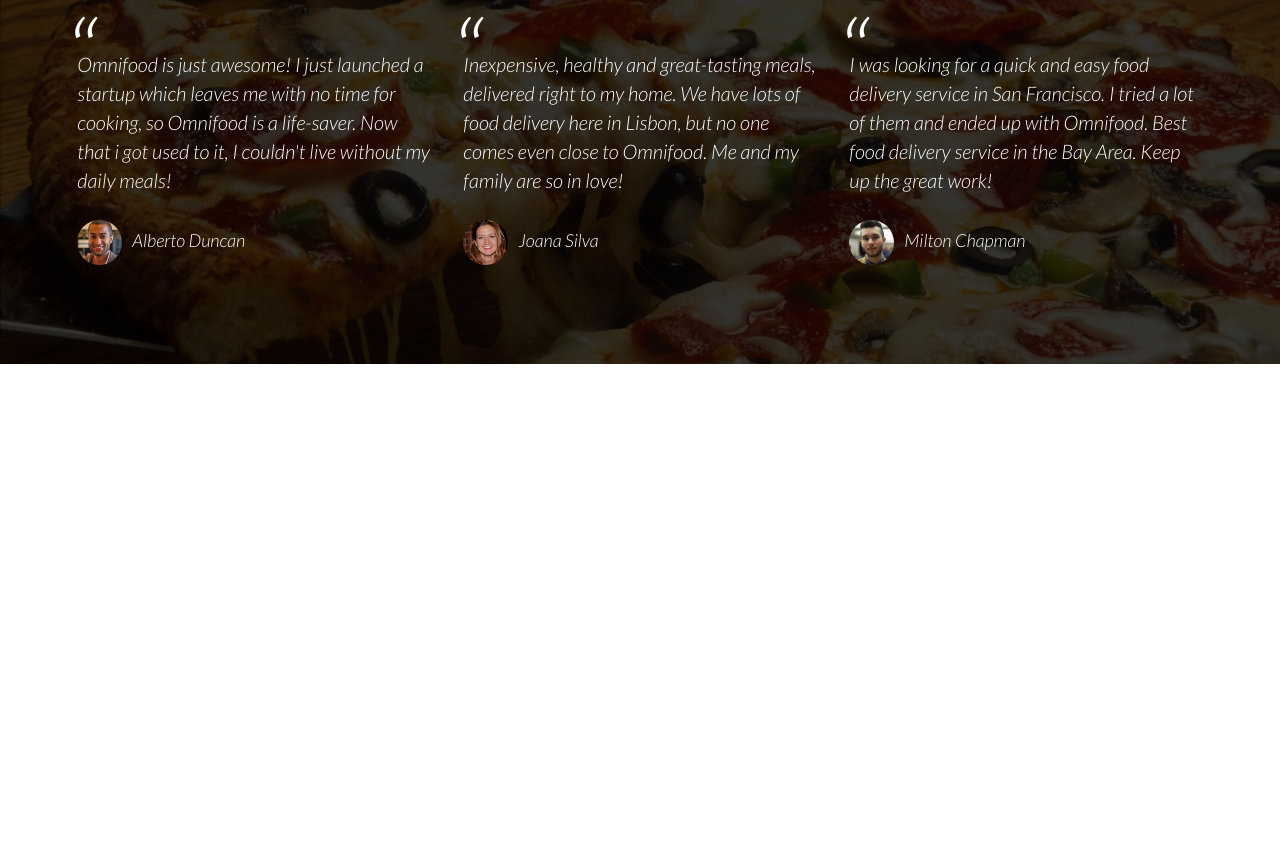
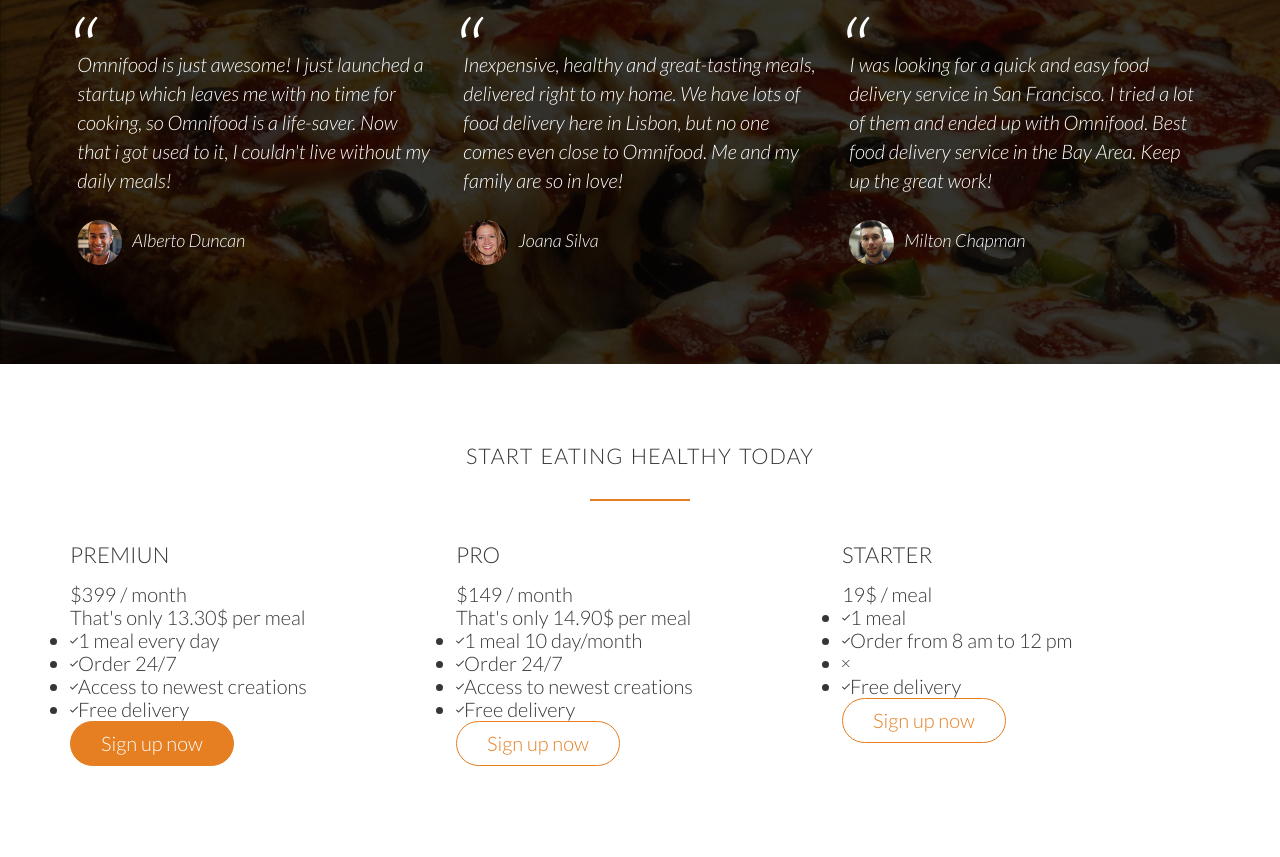
Before and after one commit to argenis0409/omnifood, a plain HTML site: page index.html in a window 1280 px wide. Shown: the part 3527-4384 px from the top of the page. Before the commit the page ends 3891 px from the top, so only its background shows below. Drawn offline with Linux system fonts and the light colour scheme; files whose address does not match are found by name.

Commit message:
created the sign up form

```diff
--- a/index.html
+++ b/index.html
@@ -287,7 +287,8 @@
 
             <div class="col span-1-of-3">
                 <blockquote>
-                        Inexpensive, healthy and great-tasting meals, delivered right to my home. We have lots of food delivery here in Lisbon, but no one comes
+                    Inexpensive, healthy and great-tasting meals, delivered right to my home. We have lots of food
+                    delivery here in Lisbon, but no one comes
                     even close to Omnifood. Me and my family are so in love!
                     <cite><img src="resources/img/customer-2.jpg">Joana Silva</cite>
                 </blockquote>
@@ -295,14 +296,93 @@
 
             <div class="col span-1-of-3">
                 <blockquote>
-                        I was looking for a quick and easy food delivery service in San Francisco. I tried a lot of them and ended up with Omnifood.
+                    I was looking for a quick and easy food delivery service in San Francisco. I tried a lot of them
+                    and ended up with Omnifood.
                     Best food delivery service in the Bay Area. Keep up the great work!
                     <cite><img src="resources/img/customer-3.jpg">Milton Chapman</cite>
                 </blockquote>
             </div>
         </div>
+    </section>
+    <!------------ pricing section start here ------------->
 
+    <section class="section-plans">
+        <div class="row">
+            <h2>Start eating healthy today</h2>
+        </div>
+
+        <div class="row">
+            <div class="col span-1-of-3">
+                <div class="plan-box">
+                    <div>
+                        <h3>Premiun</h3>
+                        <p class="plan-price">$399 / month</p>
+                        <p class="plan-price-meal">That's only 13.30$ per meal</p>
+                    </div>
+
+                    <div>
+                        <ul>
+                            <li><i class="ion-ios-checkmark-empty"></i>1 meal every day</li>
+                            <li><i class="ion-ios-checkmark-empty"></i>Order 24/7</li>
+                            <li><i class="ion-ios-checkmark-empty"></i>Access to newest creations</li>
+                            <li><i class="ion-ios-checkmark-empty"></i>Free delivery</li>
+                        </ul>
+                    </div>
+
+                    <div>
+                        <a href="#" class="btn btn-full">Sign up now</a>
+                    </div>
+                </div>
+            </div>
+
+            <div class="col span-1-of-3">
+                <div class="plan-box">
+                    <div>
+                        <h3>Pro</h3>
+                        <p class="plan-price">$149 / month</p>
+                        <p class="plan-price-meal">That's only 14.90$ per meal</p>
+                    </div>
+
+                    <div>
+                        <ul>
+                            <li><i class="ion-ios-checkmark-empty"></i>1 meal 10 day/month</li>
+                            <li><i class="ion-ios-checkmark-empty"></i>Order 24/7</li>
+                            <li><i class="ion-ios-checkmark-empty"></i>Access to newest creations</li>
+                            <li><i class="ion-ios-checkmark-empty"></i>Free delivery</li>
+                        </ul>
+                    </div>
+
+                    <div>
+                        <a href="#" class="btn btn-ghost">Sign up now</a>
+                    </div>
+                </div>
+            </div>
+
+            <div class="col span-1-of-3">
+                <div class="plan-box">
+                    <div>
+                        <h3>Starter</h3>
+                        <p class="plan-price">19$ / meal</p>
+                        <p class="plan-price-meal"></p>
+                    </div>
+
+                    <div>
+                        <ul>
+                            <li><i class="ion-ios-checkmark-empty"></i>1 meal</li>
+                            <li><i class="ion-ios-checkmark-empty"></i>Order from 8 am to 12 pm</li>
+                            <li><i class="ion-ios-close-empty"></i></li>
+                            <li><i class="ion-ios-checkmark-empty"></i>Free delivery</li>
+                        </ul>
+                    </div>
+
+                    <div>
+                        <a href="#" class="btn btn-ghost">Sign up now</a>
+                    </div>
+                </div>
+            </div>
+        </div>
     </section>
+
 </body>
 
 </html>
```
Lines whose indentation alone changed are shown as unchanged.
